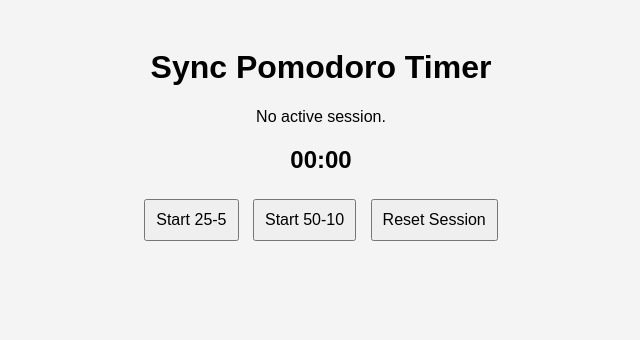
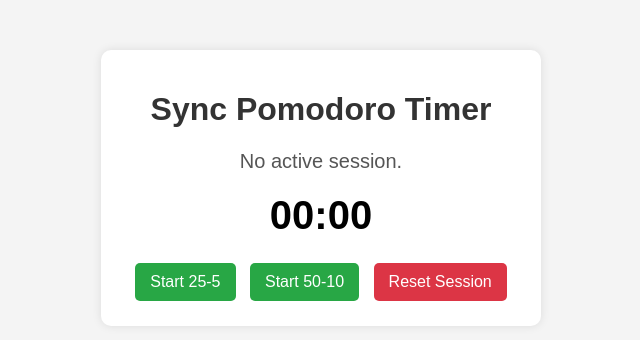
Before and after one commit to spignelon/PomSync, a Flask app: page / in a window 1280 px wide. Shown: the top 340 px of the page, without its empty margins (319-959 px from the left). Run offline with Flask 3, Linux system fonts and the light colour scheme.

Commit message:
Iteration 2

```diff
--- a/server.py
+++ b/server.py
@@ -1,17 +1,15 @@
 from flask import Flask, request, jsonify, render_template
-from flask_cors import CORS
 import time
 import threading
 import json
 import os
 
-app = Flask(__name__, static_folder="static", template_folder="templates")
-CORS(app)  # Allow frontend access
+app = Flask(__name__)
 
 # File to store session data
 SESSION_FILE = "session.json"
 
-# Default Pomodoro state
+# Default session structure
 DEFAULT_SESSION = {
     "active": False,
     "start_time": None,
@@ -20,9 +18,8 @@ DEFAULT_SESSION = {
     "phase": "work"
 }
 
-
 def load_session():
-    """Loads the Pomodoro session from a file."""
+    """Load the Pomodoro session from a file."""
     if os.path.exists(SESSION_FILE):
         try:
             with open(SESSION_FILE, "r") as file:
@@ -31,39 +28,34 @@ def load_session():
             return DEFAULT_SESSION
     return DEFAULT_SESSION
 
-
 def save_session(session):
-    """Saves the Pomodoro session to a file."""
+    """Save the Pomodoro session to a file."""
     with open(SESSION_FILE, "w") as file:
         json.dump(session, file)
 
-
 def update_session():
-    """Continuously updates the Pomodoro session to switch phases when time expires."""
+    """Update the session state in the background."""
     while True:
         session = load_session()
-
         if session["active"]:
             elapsed_time = time.time() - session["start_time"]
             phase_duration = session["work_duration"] if session["phase"] == "work" else session["break_duration"]
 
             if elapsed_time >= phase_duration:
                 session["phase"] = "break" if session["phase"] == "work" else "work"
-                session["start_time"] = time.time()  # Reset timer for new phase
+                session["start_time"] = time.time()
                 save_session(session)
 
-        time.sleep(1)  # Sync every second
-
+        time.sleep(1)
 
 @app.route("/")
 def index():
     """Serve the main webpage."""
     return render_template("index.html")
 
-
 @app.route("/start", methods=["POST"])
 def start_session():
-    """Starts a Pomodoro session."""
+    """Start a Pomodoro session."""
     data = request.json
     mode = data.get("mode", "25-5")
 
@@ -85,12 +77,10 @@ def start_session():
 
     return jsonify({"message": "Session started", "mode": mode})
 
-
 @app.route("/status", methods=["GET"])
 def get_status():
-    """Returns the current Pomodoro session state."""
+    """Get the current Pomodoro session status."""
     session = load_session()
-
     if not session["active"]:
         return jsonify({"active": False, "message": "No active session"})
 
@@ -104,16 +94,13 @@ def get_status():
         "active": session["active"]
     })
 
-
 @app.route("/reset", methods=["POST"])
 def reset_session():
-    """Resets the Pomodoro session."""
+    """Reset the Pomodoro session."""
     save_session(DEFAULT_SESSION)
     return jsonify({"message": "Session reset"})
-
 
 if __name__ == "__main__":
     thread = threading.Thread(target=update_session, daemon=True)
     thread.start()
-
     app.run(host="0.0.0.0", port=5000, debug=True, use_reloader=False)
--- a/static/styles.css
+++ /dev/null
@@ -1,13 +0,0 @@
-body {
-    text-align: center;
-    font-family: Arial, sans-serif;
-    background-color: #f4f4f4;
-    padding: 20px;
-}
-
-button {
-    padding: 10px;
-    margin: 5px;
-    font-size: 16px;
-    cursor: pointer;
-}
--- a/templates/index.html
+++ b/templates/index.html
@@ -3,18 +3,119 @@
 <head>
     <meta charset="UTF-8">
     <meta name="viewport" content="width=device-width, initial-scale=1.0">
-    <title>Pomodoro Timer</title>
-    <link rel="stylesheet" href="{{ url_for('static', filename='styles.css') }}">
+    <title>Sync Pomodoro Timer</title>
+    <style>
+        body {
+            font-family: Arial, sans-serif;
+            text-align: center;
+            background-color: #f4f4f4;
+            margin: 0;
+            padding: 0;
+        }
+        .container {
+            max-width: 400px;
+            margin: 50px auto;
+            background: white;
+            padding: 20px;
+            border-radius: 10px;
+            box-shadow: 0 0 10px rgba(0, 0, 0, 0.1);
+        }
+        h1 {
+            color: #333;
+        }
+        .timer {
+            font-size: 40px;
+            font-weight: bold;
+            margin: 20px 0;
+        }
+        .status {
+            font-size: 20px;
+            margin-bottom: 20px;
+            color: #555;
+        }
+        button {
+            padding: 10px 15px;
+            margin: 5px;
+            border: none;
+            cursor: pointer;
+            border-radius: 5px;
+            font-size: 16px;
+        }
+        .start { background: #28a745; color: white; }
+        .reset { background: #dc3545; color: white; }
+    </style>
 </head>
 <body>
-    <h1>Sync Pomodoro Timer</h1>
-    <p id="status">Waiting for session...</p>
-    <h2 id="timer">00:00</h2>
 
-    <button onclick="startSession('25-5')">Start 25-5</button>
-    <button onclick="startSession('50-10')">Start 50-10</button>
-    <button onclick="resetSession()">Reset Session</button>
+    <div class="container">
+        <h1>Sync Pomodoro Timer</h1>
+        <p class="status">Waiting for session...</p>
+        <div class="timer">00:00</div>
 
-    <script src="{{ url_for('static', filename='script.js') }}"></script>
+        <button class="start" onclick="startSession('25-5')">Start 25-5</button>
+        <button class="start" onclick="startSession('50-10')">Start 50-10</button>
+        <button class="reset" onclick="resetSession()">Reset Session</button>
+    </div>
+
+    <audio id="startSound" src="https://www.fesliyanstudios.com/play-mp3/4381"></audio>
+    <audio id="endSound" src="https://www.fesliyanstudios.com/play-mp3/4382"></audio>
+
+    <script>
+        const apiUrl = "";
+
+        let lastPhase = "";
+
+        async function startSession(mode) {
+            try {
+                await fetch(`${apiUrl}/start`, {
+                    method: "POST",
+                    headers: { "Content-Type": "application/json" },
+                    body: JSON.stringify({ mode })
+                });
+            } catch (error) {
+                console.error("Error starting session:", error);
+                alert("Failed to start session.");
+            }
+        }
+
+        async function resetSession() {
+            try {
+                await fetch(`${apiUrl}/reset`, { method: "POST" });
+            } catch (error) {
+                console.error("Error resetting session:", error);
+            }
+        }
+
+        async function updateStatus() {
+            try {
+                const response = await fetch(`${apiUrl}/status`);
+                const data = await response.json();
+
+                if (!data.active) {
+                    document.querySelector(".status").innerText = "No active session.";
+                    document.querySelector(".timer").innerText = "00:00";
+                    return;
+                }
+
+                let minutes = Math.floor(data.remaining_time / 60);
+                let seconds = data.remaining_time % 60;
+
+                document.querySelector(".timer").innerText = `${String(minutes).padStart(2, '0')}:${String(seconds).padStart(2, '0')}`;
+                document.querySelector(".status").innerText = `Current Phase: ${data.phase.toUpperCase()}`;
+
+                if (lastPhase && lastPhase !== data.phase) {
+                    if (data.phase === "work") document.getElementById("startSound").play();
+                    else document.getElementById("endSound").play();
+                }
+
+                lastPhase = data.phase;
+            } catch (error) {
+                console.warn("Error fetching status:", error);
+            }
+        }
+
+        setInterval(updateStatus, 1000);
+    </script>
+
 </body>
 </html>
```
Also changed, not shown: static/script.js (deleted, +0 -39 lines).
